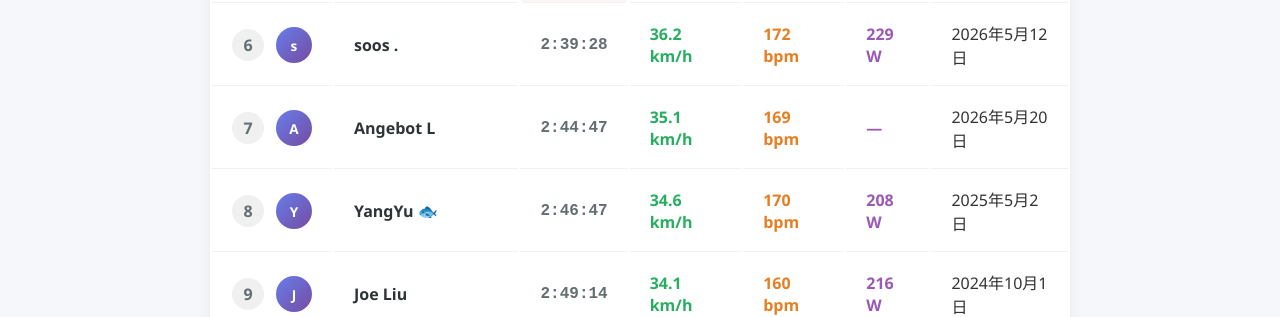
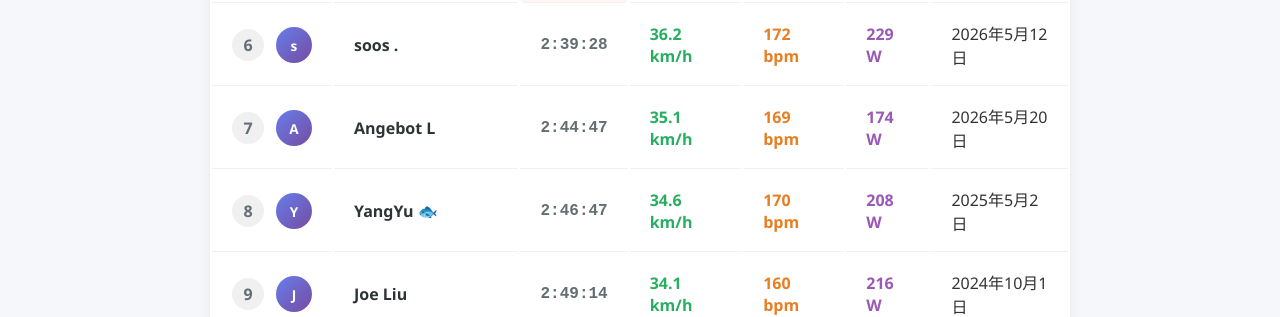
Before and after one commit to techysy/techysy.github.io, a Jekyll site: the page TianfuGreenway.html, which Jekyll copies as it is, in a window 1280 px wide. Shown: the part 987-1304 px from the top of the page. Built offline with Jekyll 4.4.1, drawn with Linux system fonts in a browser that asks for light colours.

Commit message:
Update TianfuGreenway.html

```diff
--- a/TianfuGreenway.html
+++ b/TianfuGreenway.html
@@ -447,7 +447,7 @@
                     <td class="time-cell normal">2:44:47</td>
                     <td class="speed-cell">35.1 km/h</td>
                     <td class="heart-cell">169 bpm</td>
-                    <td class="power-cell">—</td>
+                    <td class="power-cell">174 W</td>
                     <td>2026年5月20日</td>
                 </tr>
                 <tr data-time="2:46:47" data-speed="34.6" data-heart="170" data-power="208">
```
